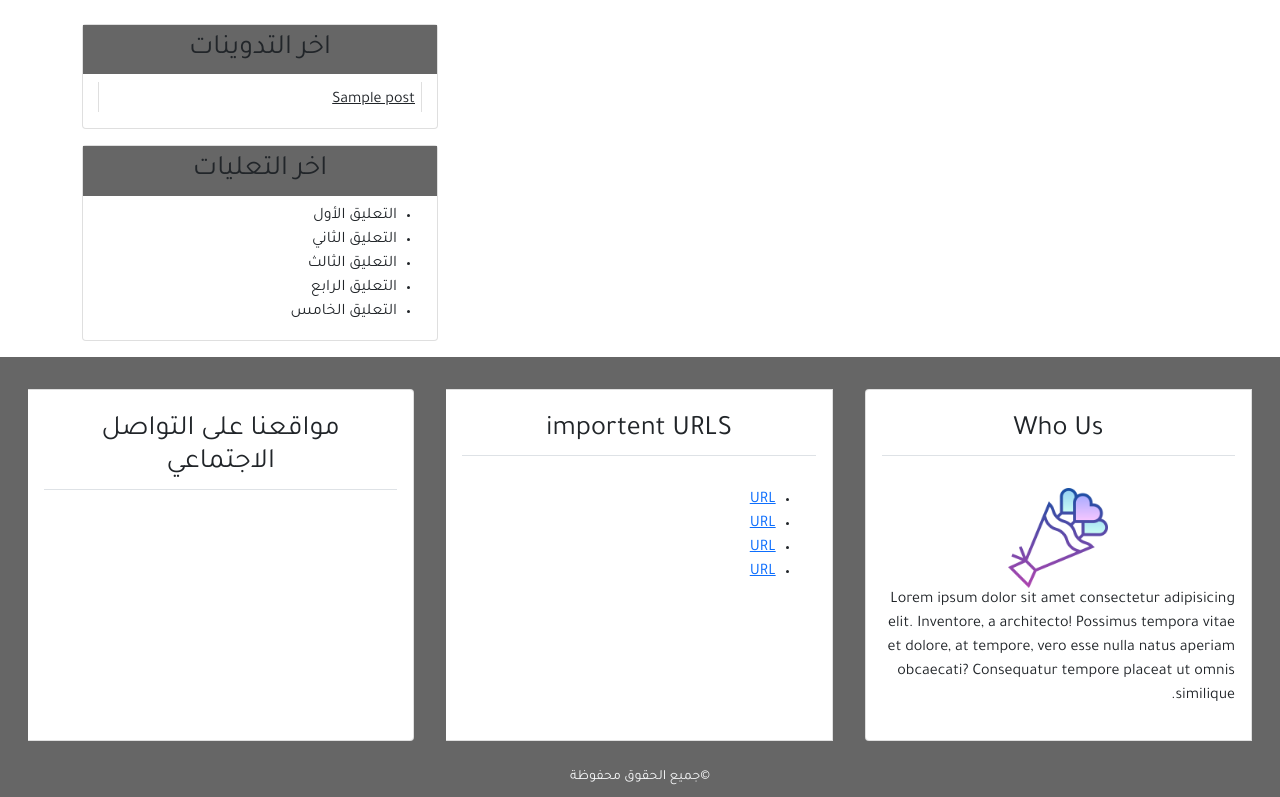
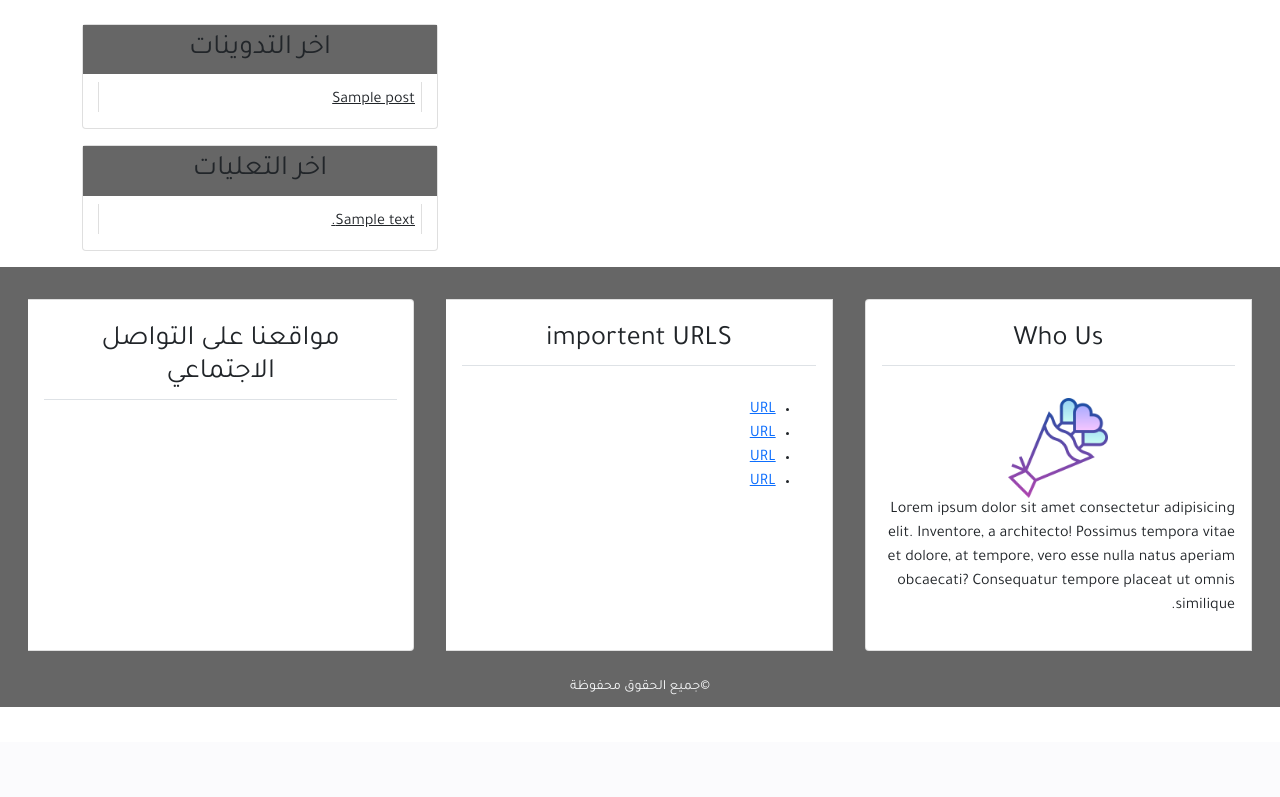
Before and after one commit to BassamMsmar/blod-django, a Django app: template src/templates/blog/base.html in a window 1280 px wide. Shown: the part 58-855 px from the top of the page. After the commit the page ends 765 px from the top, so only its background shows below. Run offline with Django 3.2, Linux system fonts and the light colour scheme; the template is opened without the code that fills it: most values are stand-ins (such as "Sample title", 1, 10 or a date in 2020); parts of the project's set-up code (start-up, migrations or seed data) failed here and were passed over; some libraries are stand-ins or nearby versions.

Commit message:
add details

```diff
--- a/src/templates/blog/base.html
+++ b/src/templates/blog/base.html
@@ -79,13 +79,7 @@
                     </div>
                     <div class="card mb-3">
                         <h3 class="text-center bg-secondary text-alght p-2"> اخر التعليات</h3>
-                        <ul>
-                            <li> <a href="#"></a> التعليق الأول </li>
-                            <li> <a href="#"></a> التعليق الثاني </li>
-                            <li> <a href="#"></a> التعليق الثالث </li>
-                            <li> <a href="#"></a> التعليق الرابع </li>
-                            <li> <a href="#"></a> التعليق الخامس </li>
-                        </ul>
+                        {% include 'blog/latest_comments.html' %}
                     </div>
                 </div>
             </div>
--- a/src/templates/blog/detail.html
+++ b/src/templates/blog/detail.html
@@ -9,7 +9,6 @@
     </div>
 
     <div>
-
         <h2 class="border-bottom"> التعليقات ({{ comments.count }}) </h2>
         {% if comments %}
         {% for comment in comments %}
@@ -38,8 +37,4 @@
             <input type="submit" value="نشر التعليق">
         </form>
     </div>
-
-
-
-
 {% endblock content %}
--- /dev/null
+++ b/src/templates/blog/latest_comments.html
@@ -0,0 +1,7 @@
+<ul class="list-group-flush latest-comment">
+    {% for comment in comments %}
+    <a class="text-dark" href="{% url 'detail' comment.post.id %}">
+        <li class="list-group-item latest-comment-item">{{comment.body}}</li>
+    </a>
+    {% endfor %}
+</ul>
```
Also changed, not shown: src/blog/views.py (+15 -11 lines), src/templatetags/comment_tag.py (added, +12 -0 lines), src/templatetags/post_tag.py (added, +12 -0 lines), src/templatetags/__init__.py (added).
